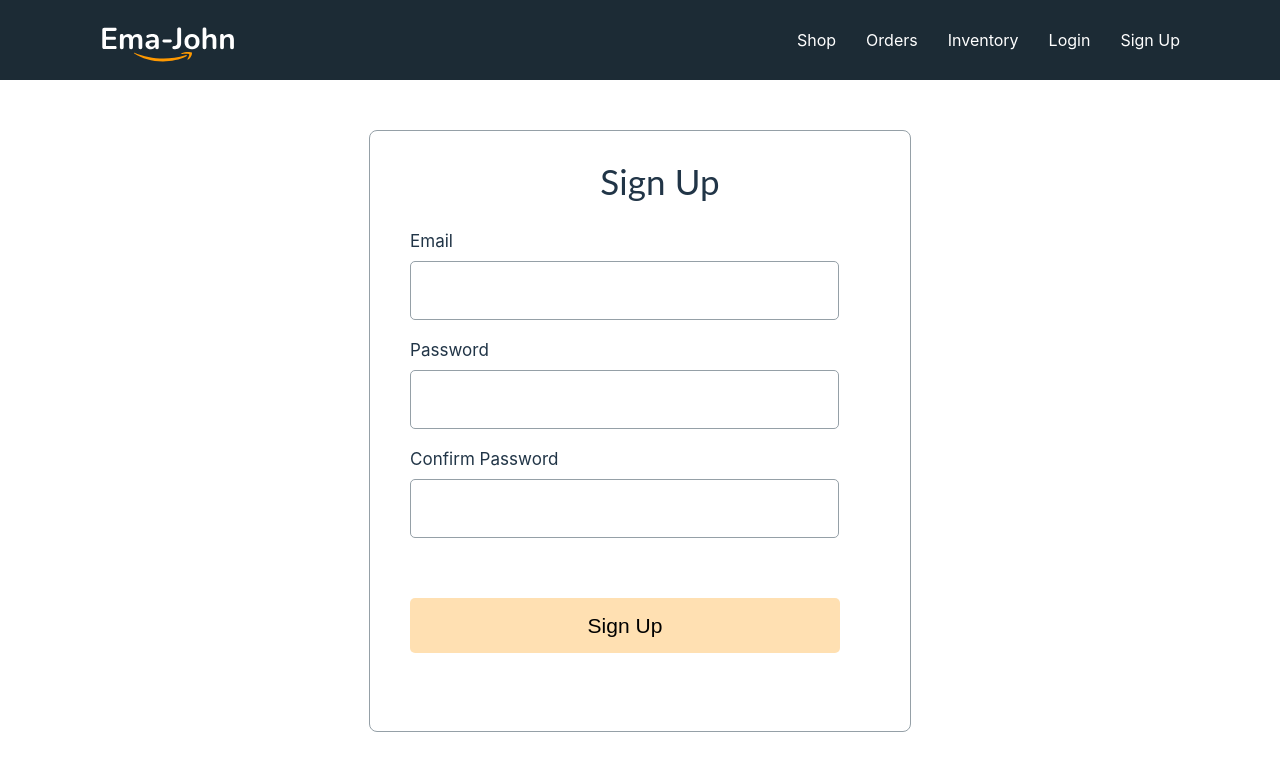
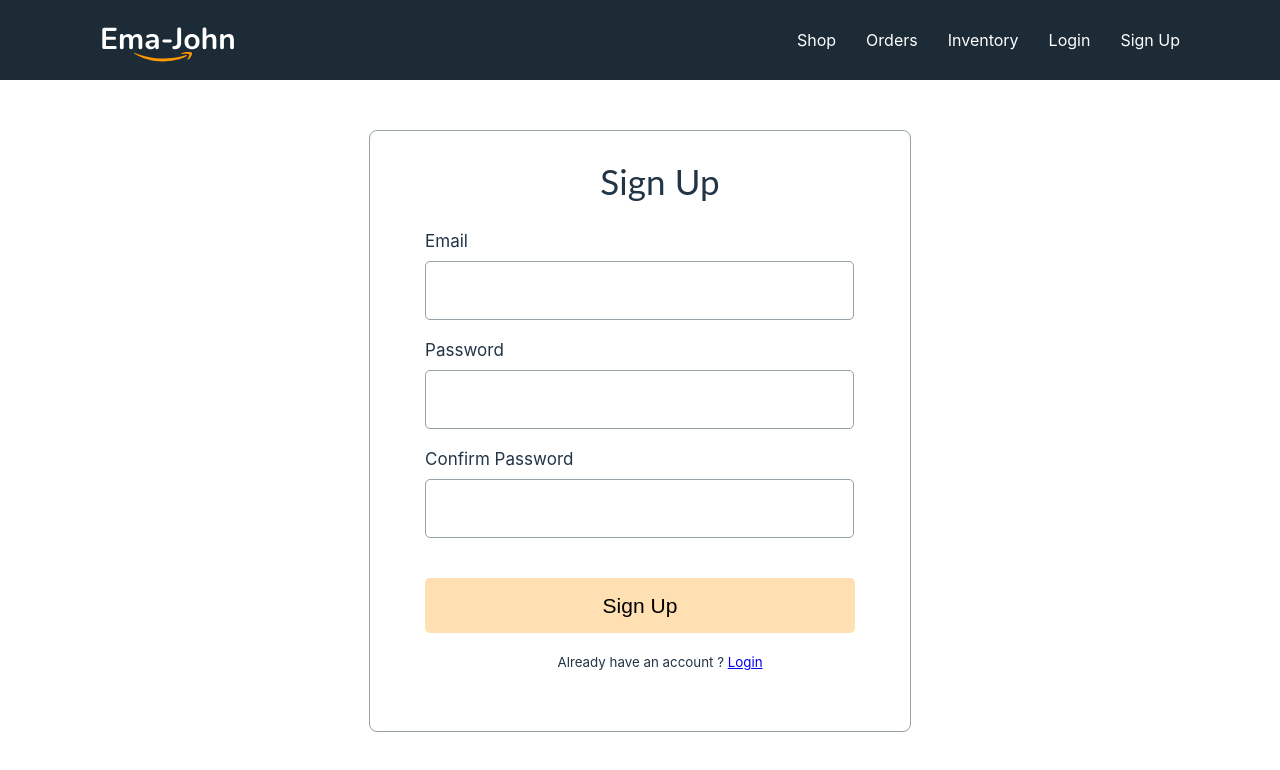
Before and after one commit to Alamgir2-2/Hat-Bazaar, a React (Vite) app: page /signup in a window 1280 px wide. Shown: the top 770 px of the page. Built offline with nearby package versions, Linux system fonts and the light colour scheme.

Commit message:
form validation complete

```diff
--- a/src/components/Login/Login.css
+++ b/src/components/Login/Login.css
@@ -45,10 +45,18 @@
   border-radius: 5px;
   line-height: 25px;
   border: none;
-  margin-top: 40px;
+  margin-top: 20px;
   font-size: 21px;
   letter-spacing: 0.0015em;
 }
 .btn-submit:hover{
   background: rgba(255,153,0, 0.5);
 }
+
+.form-container p{
+  text-align: center;
+  text-decoration: none;
+}
+.form{
+  padding-left: 15px;
+}
--- a/src/components/Login/Login.jsx
+++ b/src/components/Login/Login.jsx
@@ -1,11 +1,12 @@
 import React from "react";
 import "./Login.css";
+import { Link } from "react-router-dom";
 
 const Login = () => {
   return (
     <div className="form-container">
       <h2 className="form-title">Login</h2>
-      <form>
+      <form className="form">
         <div className="form-control">
           <label htmlFor="">Email</label>
           <input type="email" name="email" id="" required />
@@ -18,6 +19,7 @@ const Login = () => {
 
         <input className="btn-submit" type="submit" value="Login" />
       </form>
+      <p><small>New to Hat-Bazaar ? <Link to='/signup'>Create An Account</Link></small></p>
     </div>
   );
 };
--- a/src/components/SignUp/SignUp.css
+++ b/src/components/SignUp/SignUp.css
@@ -0,0 +1,3 @@
+.text-error{
+  color: rgb(248, 84, 84);
+}
--- a/src/components/SignUp/SignUp.jsx
+++ b/src/components/SignUp/SignUp.jsx
@@ -1,28 +1,57 @@
-import React from "react";
+import React, { useState } from "react";
 import "./SignUp.css";
+import { Link } from "react-router-dom";
 
 const SignUp = () => {
+  const [error, setError] = useState("");
+
+  const handleSignUp = (event) => {
+    event.preventDefault();
+
+    const form = event.target;
+    const email = form.email.value;
+    const password = form.password.value;
+    const confirm = form.confirm.value;
+
+    console.log(email, password, confirm);
+
+    if (password != confirm) {
+      setError("Your password didn't match");
+      return;
+    }
+    else if(password.length < 6){
+      setError("Password must be 6 charecter or longer.");
+      return;
+    }
+  };
+
   return (
     <div className="form-container">
       <h2 className="form-title">Sign Up</h2>
-      <form>
+      <form className="form" onSubmit={handleSignUp}>
         <div className="form-control">
           <label htmlFor="">Email</label>
           <input type="email" name="email" id="" required />
         </div>
 
         <div className="form-control">
-          <label htmlFor="">Password</label>
+          <label htmlFor="password">Password</label>
           <input type="password" name="password" id="" required />
         </div>
 
         <div className="form-control">
-          <label htmlFor="">Confirm Password</label>
+          <label htmlFor="confirm">Confirm Password</label>
           <input type="password" name="confirm" id="" required />
         </div>
 
         <input className="btn-submit" type="submit" value="Sign Up" />
       </form>
+      <p>
+        <small>
+          Already have an account ? <Link to="/login">Login</Link>
+        </small>
+      </p>
+      <p className="text-error">{error}</p>
     </div>
   );
 };
```
